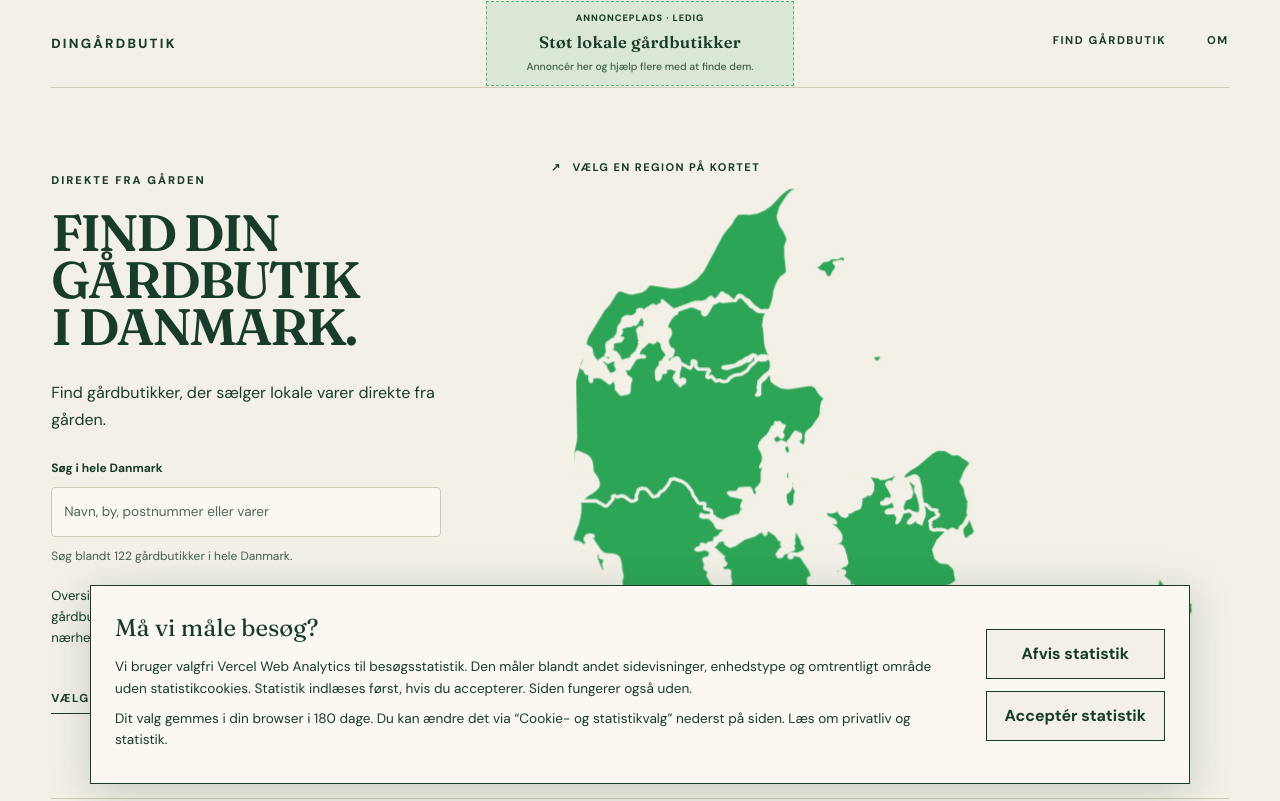
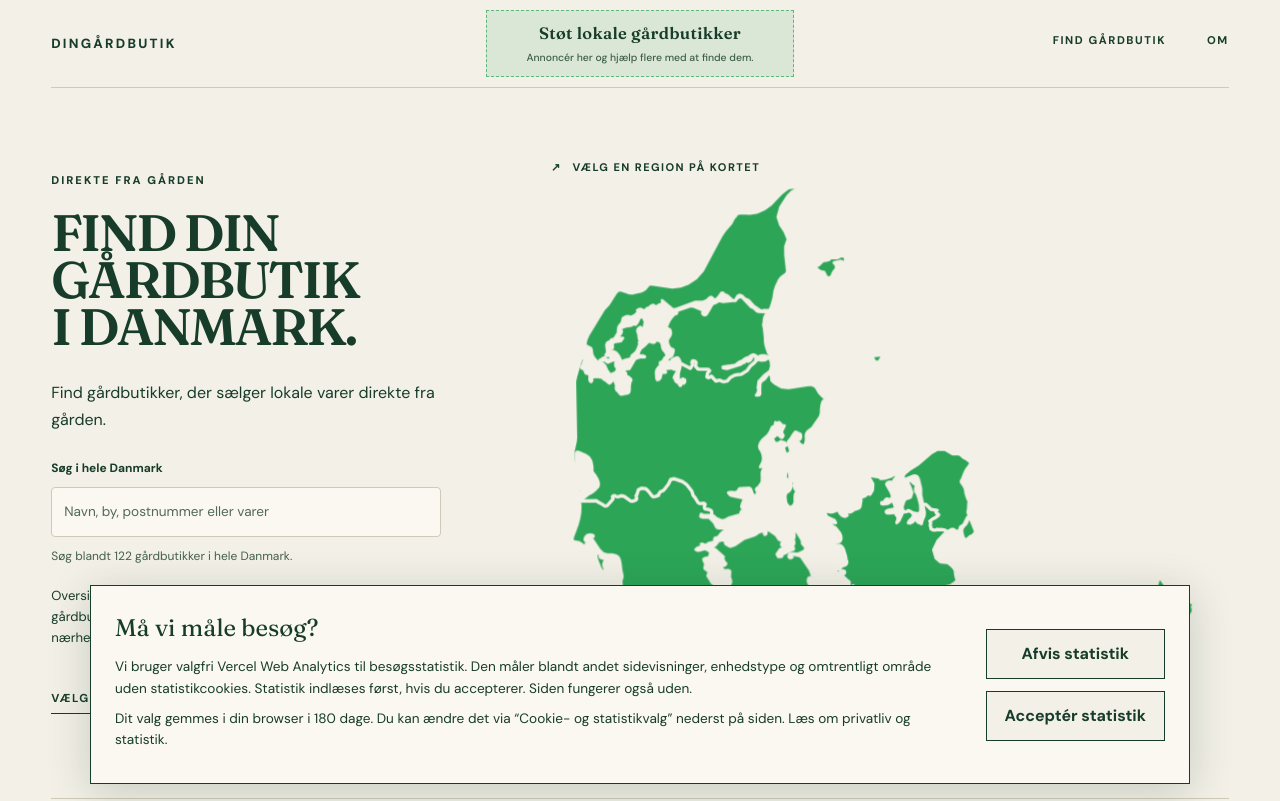
Before and after one commit to ChristianOlsen1997/dingaardbutik, a Next.js app: page / in a window 1280 px wide. Shown: the top 801 px of the page. Built offline with nearby package versions, Linux system fonts and the light colour scheme.

Commit message:
Restore original advertising invitation appearance

```diff
--- a/src/app/globals.css
+++ b/src/app/globals.css
@@ -124,7 +124,6 @@ button, a { -webkit-tap-highlight-color:transparent; }
 .advertising-contact strong { font-family:var(--font-display),serif; font-size:1.35rem; }
 .advertising-contact a { color:inherit; text-underline-offset:4px; }
 .advertising-contact address, .legal-page address { font-style:normal; line-height:1.7; }
-.advertising-slot .advertising-label { font-size:.58rem; font-weight:750; text-transform:uppercase; letter-spacing:.1em; opacity:1; }
 .legal-links { display:flex; flex-wrap:wrap; gap:10px 18px; margin-top:20px; }
 .text-button { border:0; background:none; padding:0; text-decoration:underline; text-underline-offset:4px; cursor:pointer; font:inherit; text-align:left; }
 .legal-page { max-width:800px; margin:50px auto 70px; line-height:1.75; }
--- a/src/components/Header.tsx
+++ b/src/components/Header.tsx
@@ -14,7 +14,6 @@ export function Header() {
     <header className="site-header">
       <a className="wordmark" href="#top" aria-label="dingårdbutik, gå til toppen">dingårdbutik</a>
       <a className="advertising-slot" href="#annoncering" aria-label="Kontakt om ledig annonceplads">
-        <span className="advertising-label">Annonceplads · ledig</span>
         <strong>Støt lokale gårdbutikker</strong>
         <span>Annoncér her og hjælp flere med at finde dem.</span>
       </a>
```
Also changed, not shown: research/privacy-operations-2026-10-11.txt.
